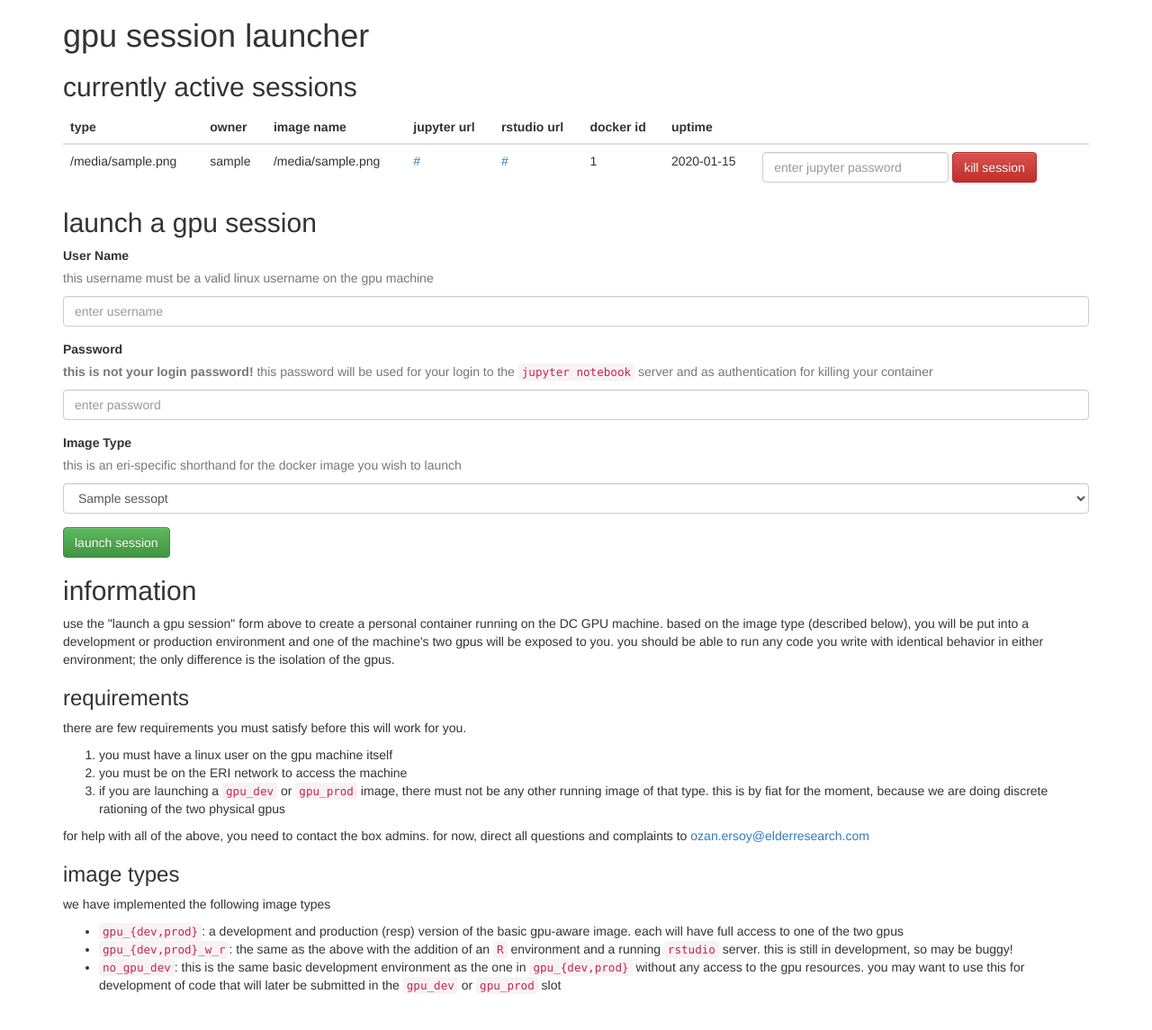
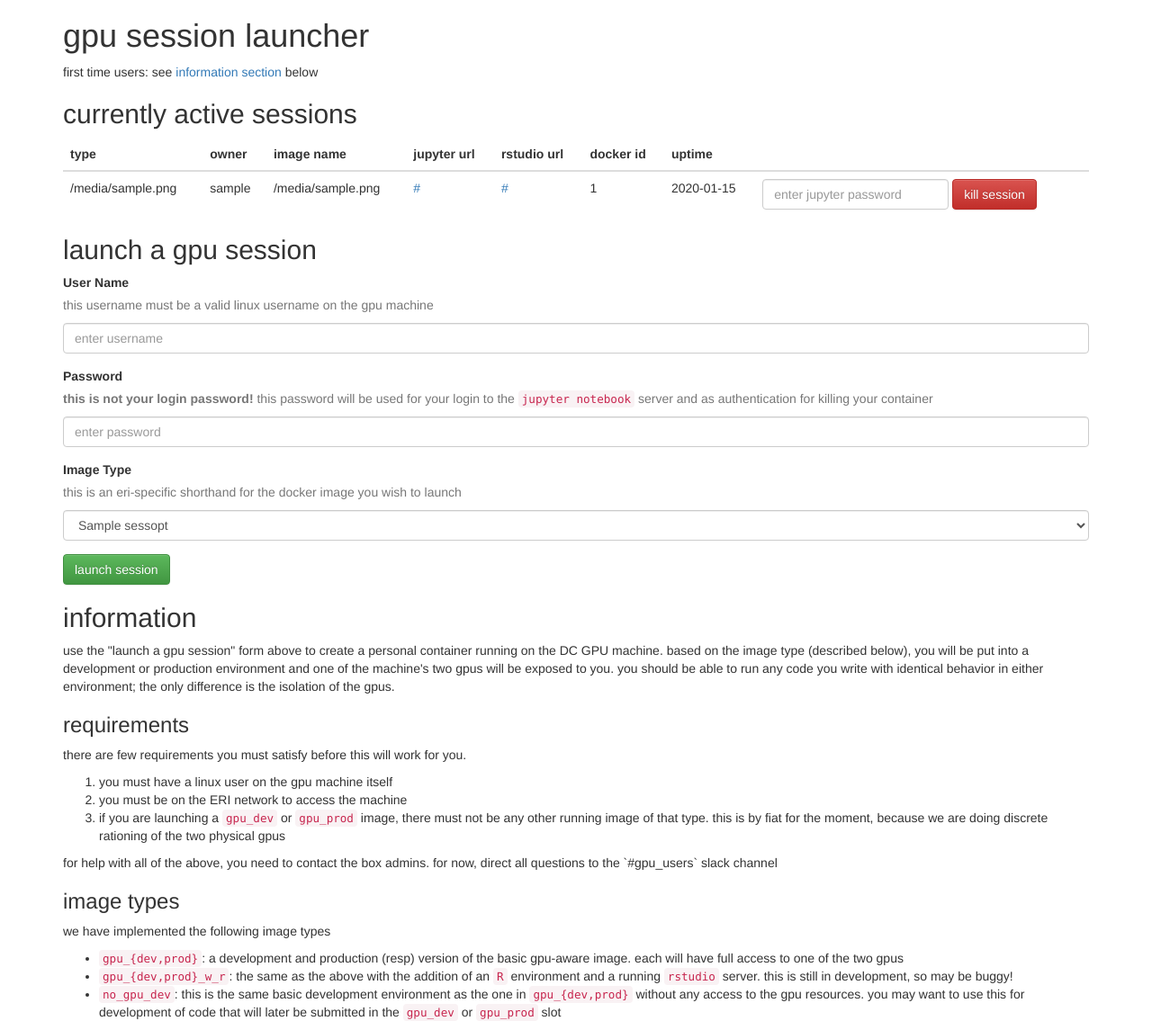
Before and after one commit to ElderResearch/gpu_launch_app, a Flask app: template templates/index.html in a window 1280 px wide. Shown: the whole page at 90% size. Before the commit the page ends 1105 px from the top, so only its background shows below. Run offline with Flask 2, Linux system fonts and the light colour scheme; the template is opened without the code that fills it: most values are stand-ins (such as "Sample title", 1, 10 or a date in 2020); some libraries are stand-ins or nearby versions.

Commit message:
launch app index html: added information link and udpated instructions

```diff
--- a/templates/index.html
+++ b/templates/index.html
@@ -2,6 +2,7 @@
 {% block body %}
 <h1>gpu session launcher</h1>
 <div id="current-sessions">
+    <p>first time users: see <a href="/#information">information section</a> below</p>
     <h2>currently active sessions</h2>
     <div>
         <table class="table table=striped">
@@ -102,7 +103,7 @@
     </form>
 </div>
 <div id="session-launcher-explainer">
-    <h2>information</h2>
+    <h2 id="information">information</h2>
     <p>use the "launch a gpu session" form above to create a personal container running on the DC GPU machine. based on the image type (described below), you will be put into a development or production environment and one of the machine's two gpus will be exposed to you. you should be able to run any code you write with identical behavior in either environment; the only difference is the isolation of the gpus.</p>
     <h3>requirements</h3>
     <p>there are few requirements you must satisfy before this will work for you.</p>
@@ -111,7 +112,7 @@
         <li>you must be on the ERI network to access the machine</li>
         <li>if you are launching a <code>gpu_dev</code> or <code>gpu_prod</code> image, there must not be any other running image of that type. this is by fiat for the moment, because we are doing discrete rationing of the two physical gpus</li>
     </ol>
-    <p>for help with all of the above, you need to contact the box admins. for now, direct all questions and complaints to <a href="mailto:ozan.ersoy@elderresearch.com">ozan.ersoy@elderresearch.com</a></p>
+    <p>for help with all of the above, you need to contact the box admins. for now, direct all questions to the `#gpu_users` slack channel</a></p>
     <h3>image types</h3>
     <p>we have implemented the following image types</p>
     <ul>
```
